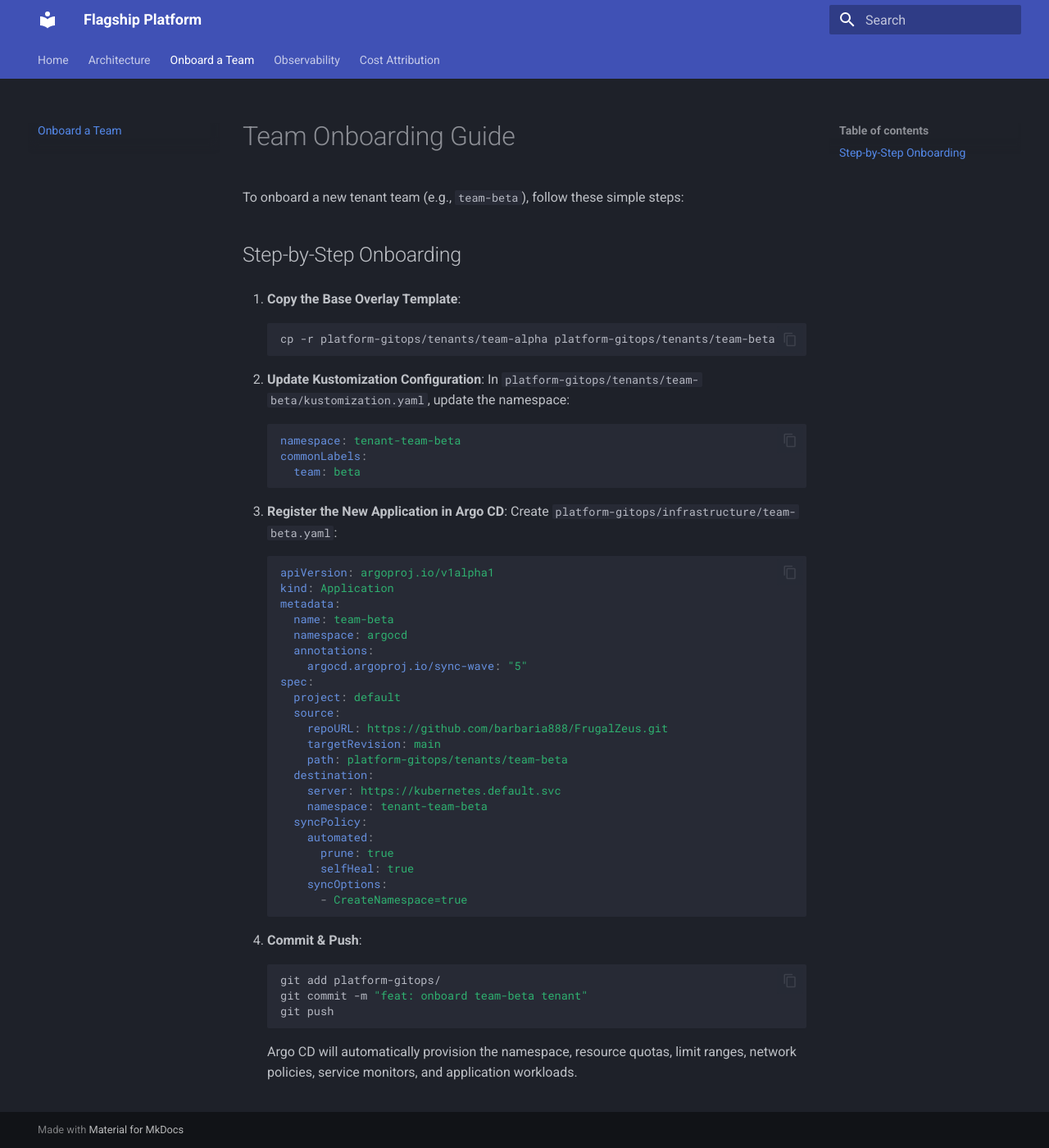
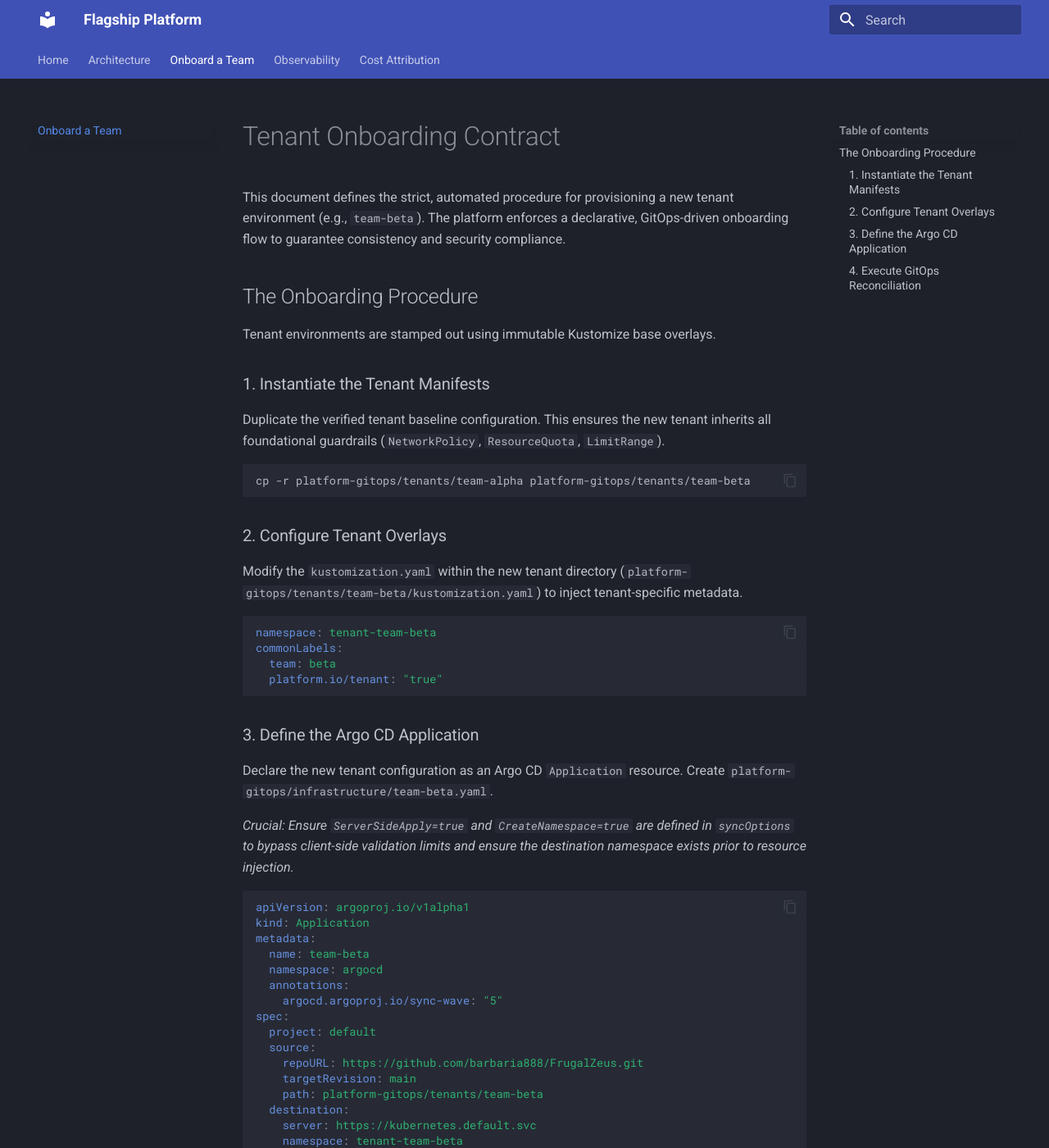
Before and after one commit to barbaria888/FrugalZeus, an MkDocs documentation site: the page built from docs/docs/onboarding.md, in a window 1280 px wide and 1400 px high. Shown: the whole window at 82% size. Built offline with MkDocs 1.6.1 and Material for MkDocs 9.7.7, drawn with Linux system fonts in a browser that asks for light colours; some of the changed text lies outside the part shown.

````diff
--- a/docs/docs/onboarding.md
+++ b/docs/docs/onboarding.md
@@ -1,53 +1,70 @@
-# Team Onboarding Guide
+# Tenant Onboarding Contract
 
-To onboard a new tenant team (e.g., `team-beta`), follow these simple steps:
+This document defines the strict, automated procedure for provisioning a new tenant environment (e.g., `team-beta`). The platform enforces a declarative, GitOps-driven onboarding flow to guarantee consistency and security compliance.
 
-## Step-by-Step Onboarding
+## The Onboarding Procedure
 
-1. **Copy the Base Overlay Template**:
-   ```bash
-   cp -r platform-gitops/tenants/team-alpha platform-gitops/tenants/team-beta
-   ```
+Tenant environments are stamped out using immutable Kustomize base overlays.
 
-2. **Update Kustomization Configuration**:
-   In `platform-gitops/tenants/team-beta/kustomization.yaml`, update the namespace:
-   ```yaml
-   namespace: tenant-team-beta
-   commonLabels:
-     team: beta
-   ```
+### 1. Instantiate the Tenant Manifests
 
-3. **Register the New Application in Argo CD**:
-   Create `platform-gitops/infrastructure/team-beta.yaml`:
-   ```yaml
-   apiVersion: argoproj.io/v1alpha1
-   kind: Application
-   metadata:
-     name: team-beta
-     namespace: argocd
-     annotations:
-       argocd.argoproj.io/sync-wave: "5"
-   spec:
-     project: default
-     source:
-       repoURL: https://github.com/barbaria888/FrugalZeus.git
-       targetRevision: main
-       path: platform-gitops/tenants/team-beta
-     destination:
-       server: https://kubernetes.default.svc
-       namespace: tenant-team-beta
-     syncPolicy:
-       automated:
-         prune: true
-         selfHeal: true
-       syncOptions:
-         - CreateNamespace=true
-   ```
+Duplicate the verified tenant baseline configuration. This ensures the new tenant inherits all foundational guardrails (`NetworkPolicy`, `ResourceQuota`, `LimitRange`).
 
-4. **Commit & Push**:
-   ```bash
-   git add platform-gitops/
-   git commit -m "feat: onboard team-beta tenant"
-   git push
-   ```
-   Argo CD will automatically provision the namespace, resource quotas, limit ranges, network policies, service monitors, and application workloads.
+```bash
+cp -r platform-gitops/tenants/team-alpha platform-gitops/tenants/team-beta
+```
+
+### 2. Configure Tenant Overlays
+
+Modify the `kustomization.yaml` within the new tenant directory (`platform-gitops/tenants/team-beta/kustomization.yaml`) to inject tenant-specific metadata.
+
+```yaml
+namespace: tenant-team-beta
+commonLabels:
+  team: beta
+  platform.io/tenant: "true"
+```
+
+### 3. Define the Argo CD Application
+
+Declare the new tenant configuration as an Argo CD `Application` resource. Create `platform-gitops/infrastructure/team-beta.yaml`.
+
+*Crucial: Ensure `ServerSideApply=true` and `CreateNamespace=true` are defined in `syncOptions` to bypass client-side validation limits and ensure the destination namespace exists prior to resource injection.*
+
+```yaml
+apiVersion: argoproj.io/v1alpha1
+kind: Application
+metadata:
+  name: team-beta
+  namespace: argocd
+  annotations:
+    argocd.argoproj.io/sync-wave: "5"
+spec:
+  project: default
+  source:
+    repoURL: https://github.com/barbaria888/FrugalZeus.git
+    targetRevision: main
+    path: platform-gitops/tenants/team-beta
+  destination:
+    server: https://kubernetes.default.svc
+    namespace: tenant-team-beta
+  syncPolicy:
+    automated:
+      prune: true
+      selfHeal: true
+    syncOptions:
+      - CreateNamespace=true
+      - ServerSideApply=true
+```
+
+### 4. Execute GitOps Reconciliation
+
+Commit the declarative state changes to the repository.
+
+```bash
+git add platform-gitops/
+git commit -m "feat(platform): provision tenant-team-beta environment"
+git push
+```
+
+**Expected Outcome**: Argo CD detects the repository mutation, evaluates the sync-waves, and deterministically provisions the `tenant-team-beta` namespace, enforces the security policies, and schedules the defined workloads.
````
Also changed, not shown: docs/docs/architecture.md (+26 -5 lines), docs/docs/finops.md (+13 -7 lines), docs/docs/index.md (+11 -8 lines), docs/docs/observability.md (+24 -12 lines), README.md, 9 other files.
